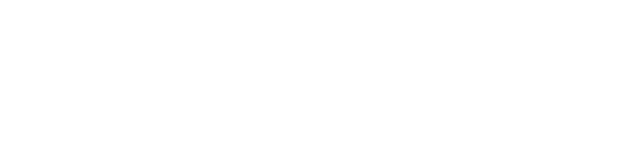
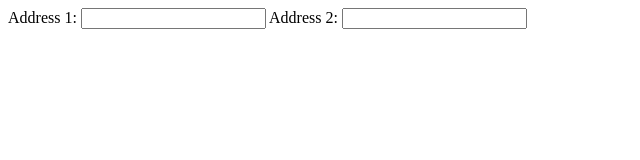
Before and after one commit to AngeloTree/MidpointMunch, a plain HTML site: page html/index.html in a window 1280 px wide. Shown: the whole page, without its empty margins (0-640 px from the left). Drawn offline with Linux system fonts and the light colour scheme.

Commit message:
add: addressForm into index.html

```diff
--- a/html/index.html
+++ b/html/index.html
@@ -4,7 +4,15 @@
     <meta charset="UTF-8" />
     <meta http-equiv="X-UA-Compatible" content="IE=edge" />
     <meta name="viewport" content="width=device-width, initial-scale=1.0" />
+    <link rel="stylesheet" href="../css/index.css" />
     <title>MidpointMunch</title>
   </head>
-  <body></body>
+  <body>
+    <form action="" id="addressForm">
+      <label for="address1">Address 1:</label>
+      <input type="text" id="address1" />
+      <label for="address2">Address 2:</label>
+      <input type="text" id="address2" />
+    </form>
+  </body>
 </html>
```
Also changed, not shown: css/index.css (added).
